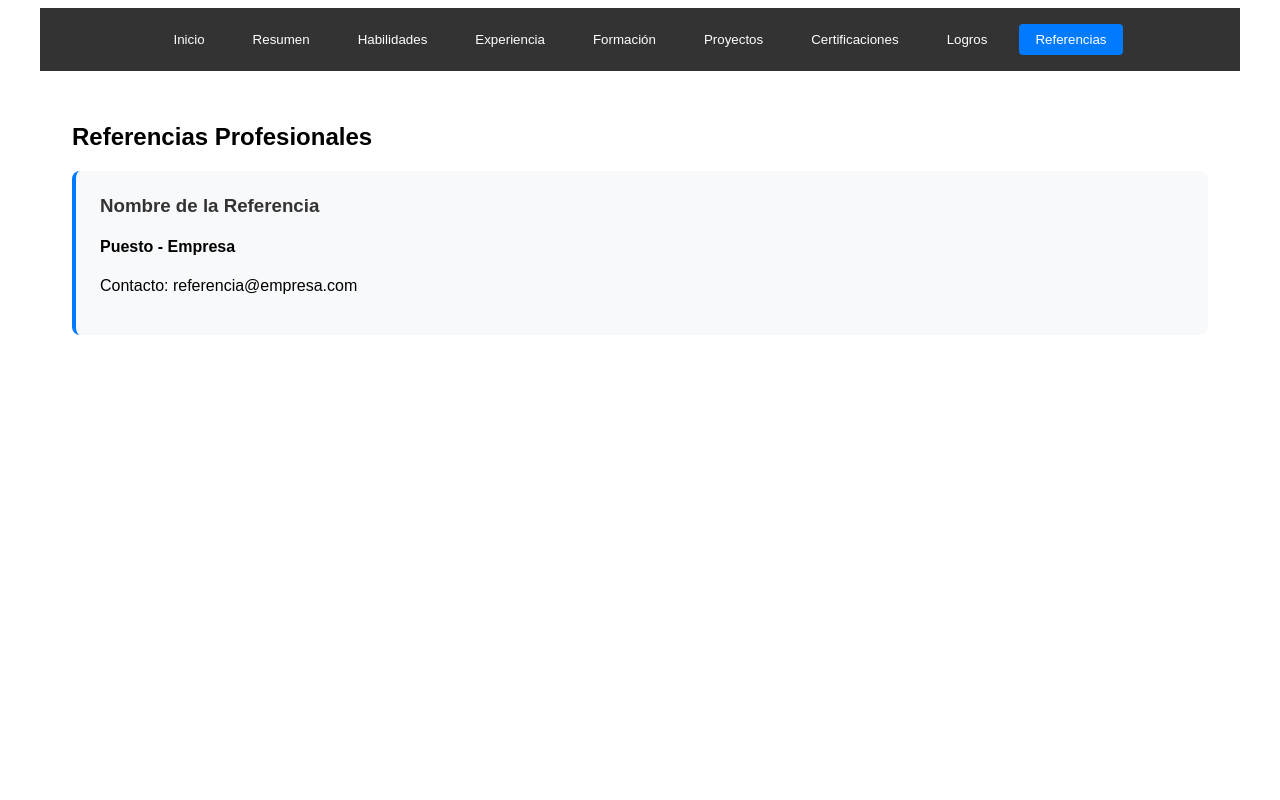
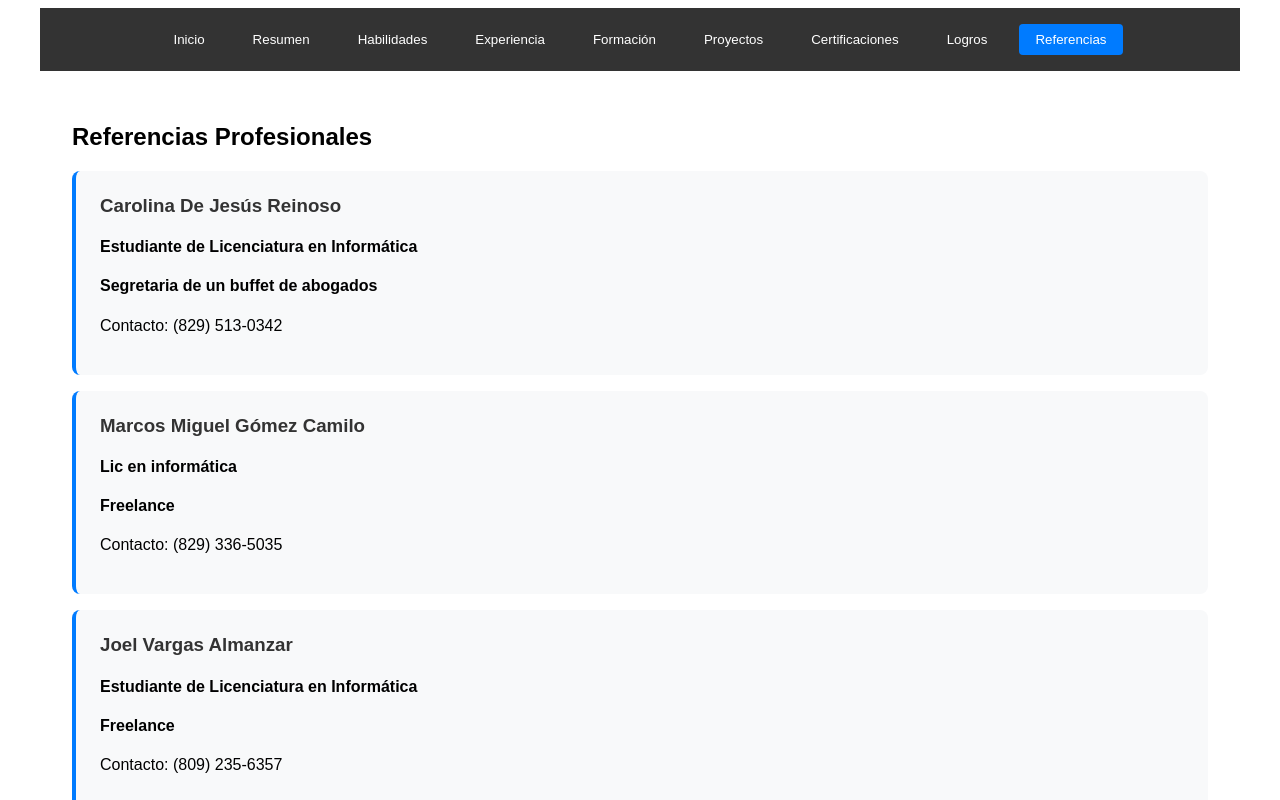
Before and after one commit to leurisp157/mi-portafolio, a React (Create React App) app: page / in a window 1280 px wide. Both pictures are taken after a click on the button "Referencias". Shown: the top 800 px of the page. Built offline with nearby package versions, Linux system fonts and the light colour scheme.

Commit message:
Se a añadido 4 referencias en su respetivo componente

```diff
--- a/src/Componentes/Portfolio/Portfolio.jsx
+++ b/src/Componentes/Portfolio/Portfolio.jsx
@@ -332,11 +332,50 @@ const Portfolio = () => {
     ],
     referencias: [
       {
+        nombre: "Carolina De Jesús Reinoso",
+        titulo: "Estudiante de Licenciatura en Informática",
+        puesto: "Segretaria de un buffet de abogados",
+        contacto: "(829) 513-0342"
+      },
+       {
+        nombre: "Marcos Miguel Gómez Camilo",
+        titulo: "Lic en informática",
+        puesto: "Freelance",
+        contacto: "(829) 336-5035"
+      },
+      {
+        nombre: "Joel Vargas Almanzar",
+        titulo: "Estudiante de Licenciatura en Informática",
+        puesto: "Freelance",
+        contacto: "(809) 235-6357"
+      },
+
+      {
+        nombre: "Luis Miguel Poloanco Gomez",
+        titulo: "Estudiante de Licenciatura en Informática",
+        puesto: "Alministrador de una tienda de electonicas",
+        contacto: "(849) 407-9151"
+      },
+      //------------------------------------------------------
+      {
+        nombre: "Frailyn Martinez Santos",
+        titulo: "Estudiante de Licenciatura en Informática",
+        puesto: "Puesto",
+        contacto: "(849) 428-3455"
+      },
+       //------------------------------------------------------
+      {
         nombre: "Nombre de la Referencia",
+        titulo: "Titulo",
         puesto: "Puesto",
-        empresa: "Empresa",
         contacto: "referencia@empresa.com"
-      }
+      },
+      {
+        nombre: "Nombre de la Referencia",
+        titulo: "Titulo",
+        puesto: "Puesto",
+        contacto: "referencia@empresa.com"
+      },
     ]
   };
 
--- a/src/Componentes/Portfolio/sections/ReferenciasSection.jsx
+++ b/src/Componentes/Portfolio/sections/ReferenciasSection.jsx
@@ -7,7 +7,8 @@ const ReferenciasSection = ({ referencias }) => {
       {referencias.map((ref, index) => (
         <div key={index} className="referencia-item">
           <h3>{ref.nombre}</h3>
-          <h4>{ref.puesto} - {ref.empresa}</h4>
+          <h4>{ref.titulo}</h4>
+          <h4>{ref.puesto}</h4>
           <p>Contacto: {ref.contacto}</p>
         </div>
       ))}
```
